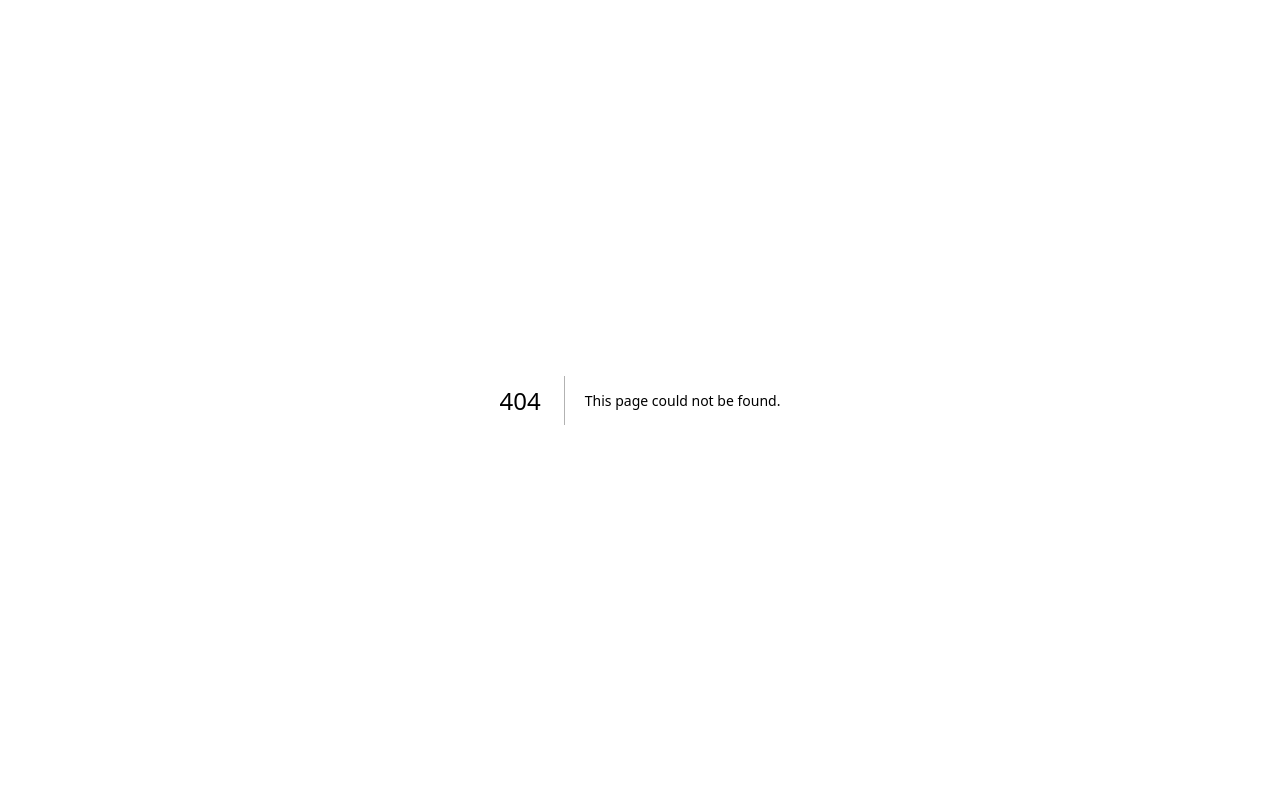
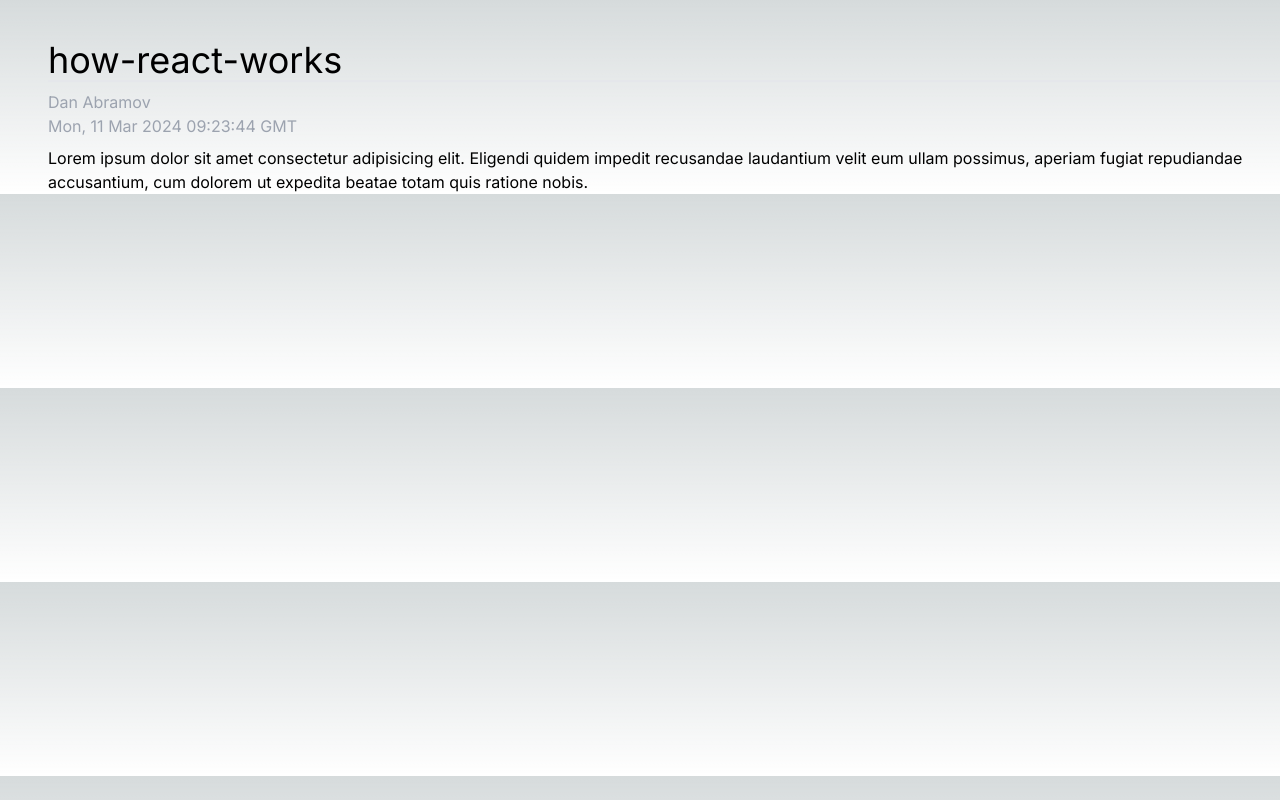
Before and after one commit to Jonatanhx/next-js-blog-2, a Next.js app: page /posts/how-react-works in a window 1280 px wide. Before the commit this address had no page. Built offline with nearby package versions, Linux system fonts and the light colour scheme.

Commit message:
Add links to blogposts and styling

```diff
--- a/data/blog-posts.json
+++ b/data/blog-posts.json
@@ -4,13 +4,13 @@
         "slug": "how-react-works",
         "title": "how-react-works",
         "author": "Dan Abramov",
-        "content": "lorem"
+        "content": " Lorem ipsum dolor sit amet consectetur adipisicing elit. Eligendi quidem impedit recusandae laudantium velit eum ullam possimus, aperiam fugiat repudiandae accusantium, cum dolorem ut expedita beatae totam quis ratione nobis."
     },
     {
         "id": "2",
         "slug": "what-are-server-components",
         "title": "What are server components?",
         "author": "Ivan akulov",
-        "content": "lorem"
+        "content": " Lorem ipsum dolor sit amet consectetur adipisicing elit. Eligendi quidem impedit recusandae laudantium velit eum ullam possimus, aperiam fugiat repudiandae accusantium, cum dolorem ut expedita beatae totam quis ratione nobis."
     }
 ]
--- a/src/app/page.tsx
+++ b/src/app/page.tsx
@@ -1,24 +1,29 @@
 import fs from "fs/promises";
+import Link from "next/link";
 export default async function home() {
   const data = await fs.readFile("data/blog-posts.json", { encoding: "utf-8" });
 
   const blogPosts = JSON.parse(data);
 
-  console.log(blogPosts);
+  const date = new Date().toUTCString();
 
   return (
     <main className="flex flex-col items-center">
-      <h1 className="text-8xl font-bold mt-8 mb-12 border-b-2 border-white">
+      <h1 className="text-8xl font-bold mt-8 mb-4 border-b-2 border-white">
         Blog
       </h1>
-
+      <span className="mb-12">{date}</span>
       <h2 className="text-4xl mb-4">Latest posts</h2>
       <ul className="flex flex-col gap-4">
         {blogPosts.map((post: any) => (
-          <li key={post.id} className="border p-4 hover: cursor-pointer">
+          <Link
+            href={`/posts/${post.slug}`}
+            key={post.id}
+            className="border p-4"
+          >
             <h3 className="text-4xl font-thin">{post.title}</h3>
             <span className="text-gray-300">{post.author}</span>
-          </li>
+          </Link>
         ))}
       </ul>
     </main>
--- /dev/null
+++ b/src/app/posts/[slug]/page.tsx
@@ -0,0 +1,27 @@
+import fs from "fs/promises";
+type PageProps = { params: { slug: string } };
+
+export default async function BlogPostsPage({ params }: PageProps) {
+  const data = await fs.readFile("data/blog-posts.json", { encoding: "utf-8" });
+  const blogPosts = JSON.parse(data);
+  const blogPost = blogPosts.find((post: any) => post.slug === params.slug);
+
+  if (!blogPost) {
+    return (
+      <main>
+        <span>Blog post does not exist - 404</span>
+      </main>
+    );
+  }
+
+  return (
+    <main className="flex flex-col gap-2 ml-12">
+      <h1 className="text-4xl mt-10 border-b-2">{blogPost.title}</h1>
+      <div className="text-gray-400 flex flex-col">
+        <span>{blogPost.author}</span>
+        <span>{new Date().toUTCString()}</span>
+      </div>
+      <p>{blogPost.content}</p>
+    </main>
+  );
+}
```
